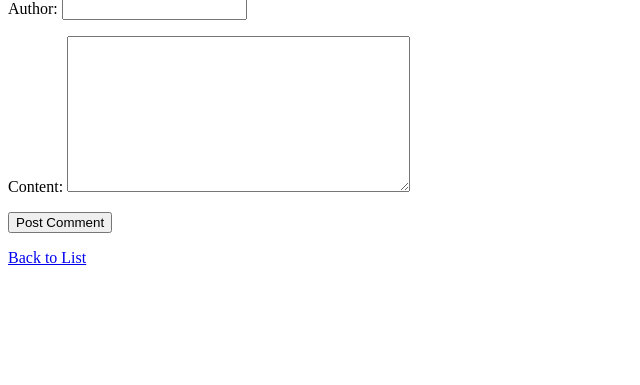
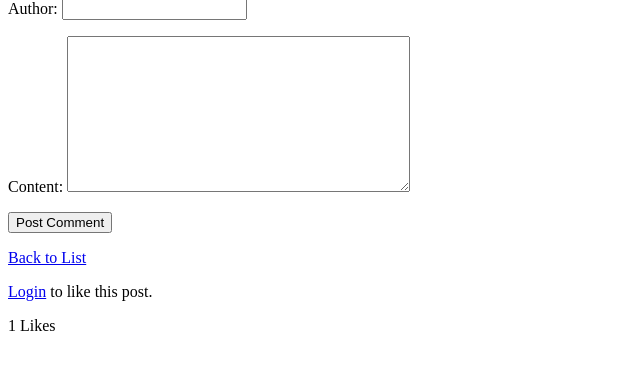
Before and after one commit to umeshbogati/BlogPlatform, a Django app: page /post/1/ in a window 1280 px wide. Shown: the part 212-597 px from the top of the page, without its empty margins (0-640 px from the left). Run offline with Django 5.2, Linux system fonts and the light colour scheme; data comes from the database, SQL or seed files in the repository; both versions use the stored data as it was after the commit.

Commit message:
We have done Like Features in models.py, login in views.py, Like urls.py, Like button in post_detail.html

```diff
--- a/Blog/models.py
+++ b/Blog/models.py
@@ -1,11 +1,13 @@
 from django.db import models
 from django.utils import timezone
+from django.contrib.auth.models import User
 
 class Post(models.Model):
     title = models.CharField(max_length=200)
     content = models.TextField()
     created_at = models.DateTimeField(default=timezone.now)
     updated_at = models.DateTimeField(auto_now=True)
+    likes = models.ManyToManyField(User, related_name='liked_posts', blank=True)
 
     def __str__(self):
         return self.title
--- a/Blog/templates/Blog/post_detail.html
+++ b/Blog/templates/Blog/post_detail.html
@@ -16,3 +16,18 @@
 </form>
 
 <a href="{% url 'post_list' %}">Back to List</a>
+
+{% if user.is_authenticated %}
+  <form method="post" action="{% url 'toggle_like' post.pk %}">{% csrf_token %}
+    <button type="submit">
+      {% if user in post.likes.all %}
+        ❤️ Unlike
+      {% else %}
+        🤍 Like
+      {% endif %}
+    </button>
+  </form>
+{% else %}
+  <p><a href="{% url 'login' %}">Login</a> to like this post.</p>
+{% endif %}
+<p>{{ post.likes.count }} Likes</p>
--- a/Blog/urls.py
+++ b/Blog/urls.py
@@ -32,4 +32,5 @@ urlpatterns += [
     path('register/', views.register_view, name='register'),
     path('logout/', views.login_view, name='login'),
     path('logout/', views.logout_view, name='logout'),
+    path('post/<int:pk>/like/', views.toggle_like, name='toggle_like'),
 ]
--- a/Blog/views.py
+++ b/Blog/views.py
@@ -5,6 +5,8 @@ from .forms import PostForm, CommentForm
 from django.contrib.auth import login, logout, authenticate
 from django.contrib.auth.forms import AuthenticationForm
 from .forms import RegisterForm
+
+from django.contrib.auth.decorators import login_required
 
 def post_list(request):
     posts = Post.objects.all().order_by('-created_at')
@@ -76,3 +78,13 @@ def login_view(request):
 def logout_view(request):
     logout(request)
     return redirect('post_list')
+
+
+@login_required
+def toggle_like(request, pk):
+    post = get_object_or_404(Post, pk=pk)
+    if request.user in post.likes.all():
+        post.likes.remove(request.user)
+    else:
+        post.likes.add(request.user)
+    return redirect('post_details', pk=pk)
```
Also changed, not shown: Blog/migrations/0002_post_likes.py (added), db.sqlite3.
